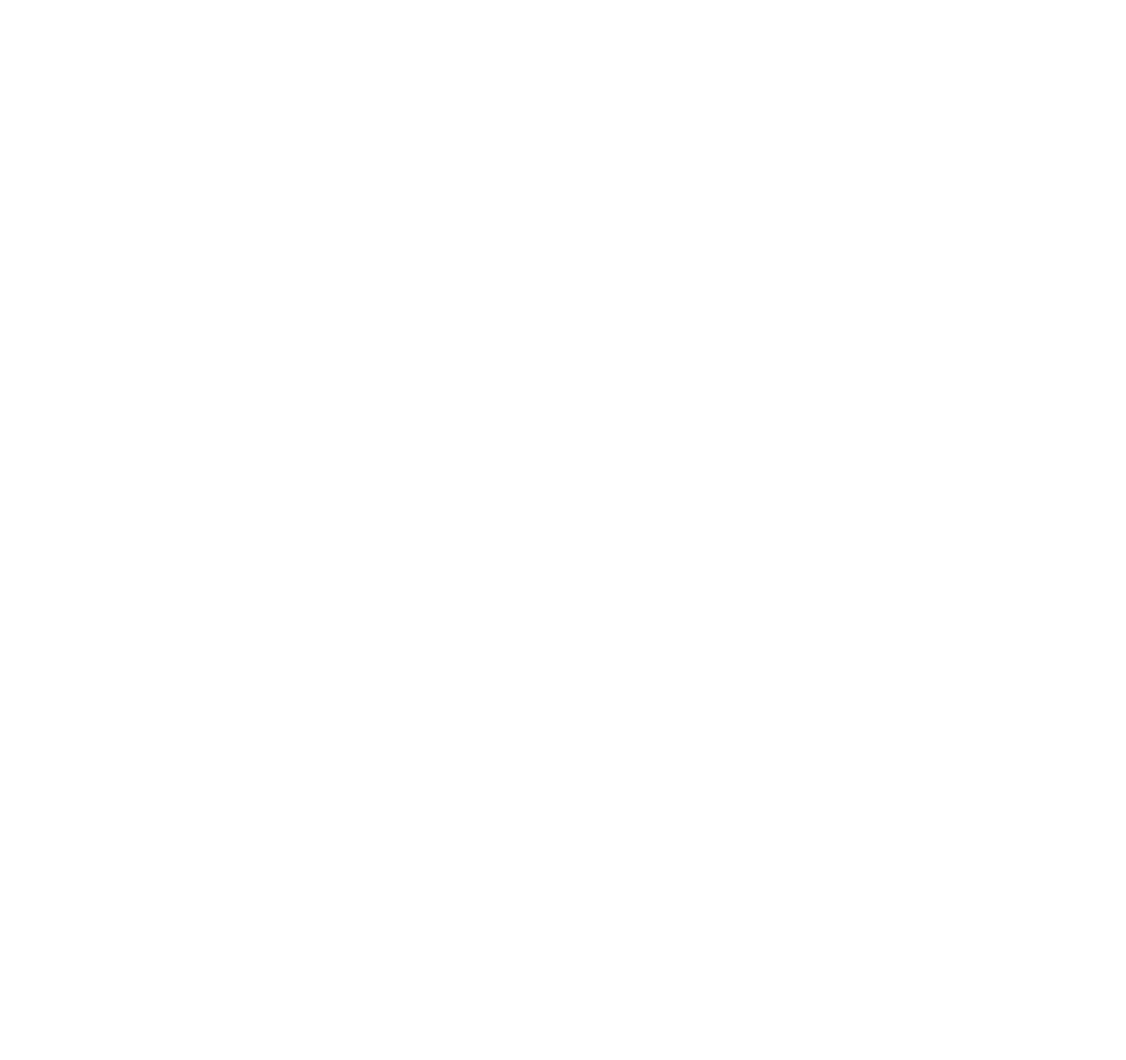
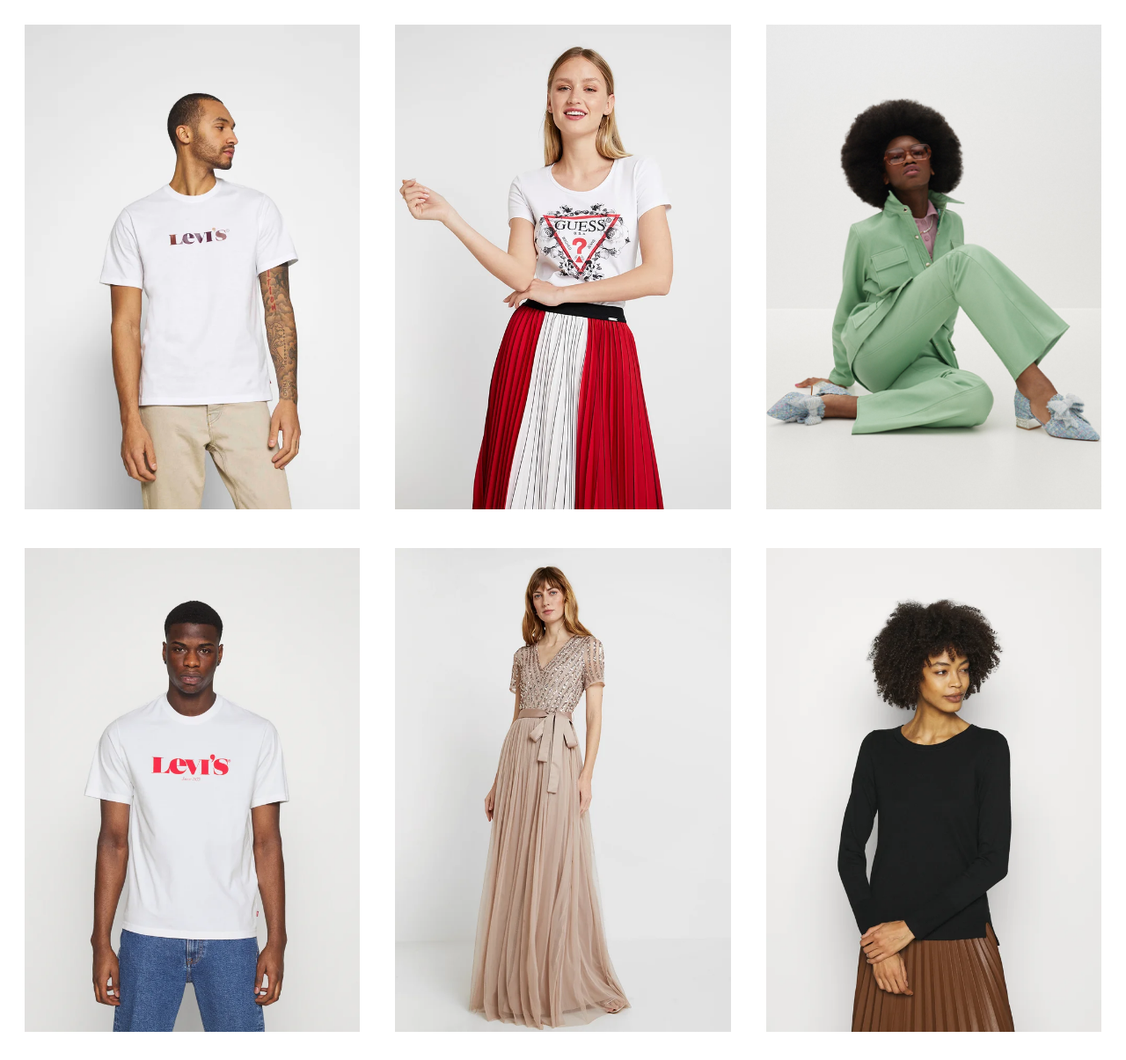
Before and after one commit to steftes99/htmlcss-shop, a plain HTML site: page index.html in a window 1280 px wide. Shown: the whole page at 88% size. Before the commit the page ends 800 px from the top, so only its background shows below. Drawn offline with Linux system fonts and the light colour scheme.

Commit message:
insert immagini

```diff
--- a/css/style.css
+++ b/css/style.css
@@ -0,0 +1,20 @@
+.prodotto{
+    float: left;
+    width: calc((100% / 3) - 40px);
+    margin: 20px;
+}
+.clearfix:after{
+    display: table;
+    clear: both;
+    content: '';
+}
+.prodotto img{
+    width: 100%;
+    height: 100%;
+}
+.prodotto-img{
+    height: 100%;
+}
+img{
+    object-fit: cover;
+}
--- a/index.html
+++ b/index.html
@@ -4,10 +4,49 @@
     <meta charset="UTF-8">
     <meta http-equiv="X-UA-Compatible" content="IE=edge">
     <meta name="viewport" content="width=device-width, initial-scale=1.0">
-    <title>Document</title>
+    <title>Shop</title>
     <link rel="stylesheet" href="css/style.css">
 </head>
 <body>
+    <div class="container clearfix">
+        <div class="prodotto">
+            <div class="prodotto-img">
+                <img src="img/1.webp" alt="">
+            </div>
+        </div>
+        <div class="prodotto">
+            <div class="prodotto-img">
+                <img src="img/2.webp" alt="">
+            </div>
+        </div>
+        <div class="prodotto">
+            <div class="prodotto-img">
+                <img src="img/3.jpg" alt="">
+            </div>
+        </div>
+
+    </div>
+
+    <div class="container clearfix">
+        <div class="prodotto">
+            <div class="prodotto-img">
+                <img src="img/4.webp" alt="">
+            </div>
+        </div>
+        <div class="prodotto">
+            <div class="prodotto-img">
+                <img src="img/5.webp" alt="">
+            </div>
+        </div>
+        <div class="prodotto">
+            <div class="prodotto-img">
+                <img src="img/6.webp" alt="">
+            </div>
+        </div>
+
+    </div>
+
+
 
 </body>
 </html>
```
